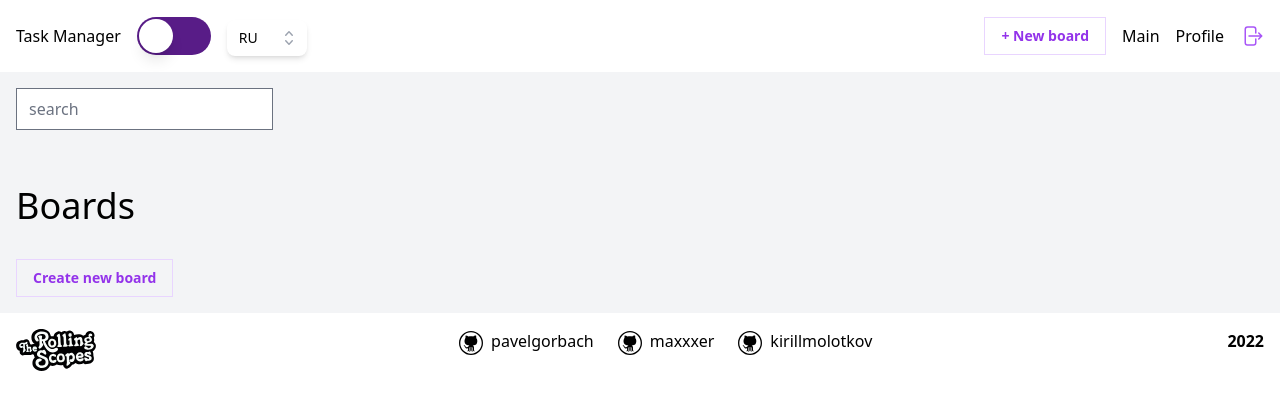
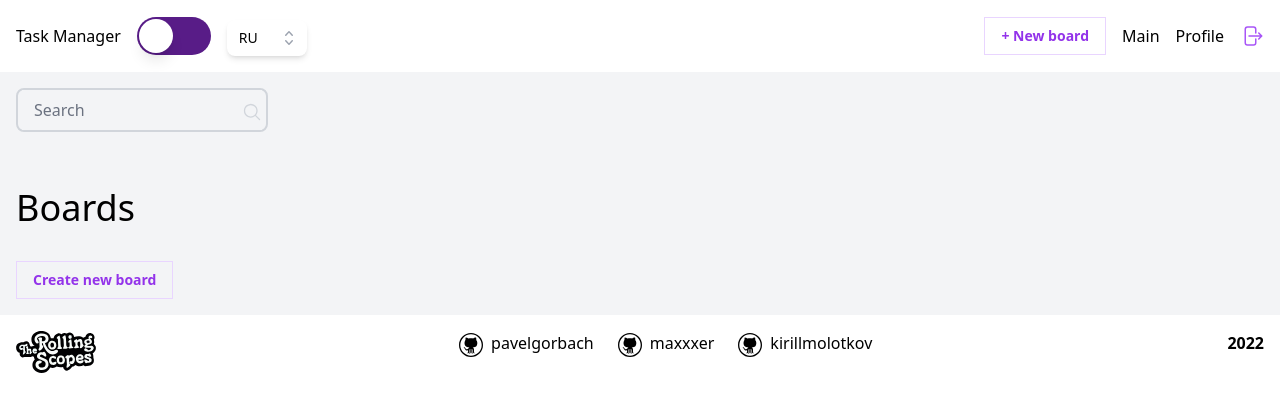
Before and after one commit to pavelgorbach/rs-clone, a React (Vite) app: page / in a window 1280 px wide. Both pictures are taken after a click on the button "Get started". Shown: the top 412 px of the page. Built offline with nearby package versions, Linux system fonts and the light colour scheme.

Commit message:
feat: Board List Search

```diff
--- a/src/api/index.ts
+++ b/src/api/index.ts
@@ -10,7 +10,7 @@ export type Column = {
   order: number
 }
 
-const boards: Map<number, Board> = new Map()
+export const boards: Map<number, Board> = new Map()
 
 let columns: Map<number, Column> = new Map()
 
--- a/src/pages/Main/MainPage.tsx
+++ b/src/pages/Main/MainPage.tsx
@@ -1,6 +1,9 @@
 import { Button, BoardCard, Loader, CreateBoardForm, Modal } from '@/components'
 import useMainPage from './useMainPage'
-
+import { useState } from 'react'
+import { MagnifyingGlassIcon } from '@heroicons/react/24/solid'
+import { Board } from '@/api'
+import cx from 'classnames'
 export default function Main() {
   const {
     isLoading,
@@ -14,7 +17,16 @@ export default function Main() {
     updateBoard,
     deleteBoard
   } = useMainPage()
+  const [searchValue, setSearchValue] = useState('')
+  const [focusValue, setFocusValue] = useState(false)
+  const searchBoards = (data: Array<Board> | undefined) => {
+    return data?.filter((board) => board.name.toLowerCase().includes(searchValue))
+  }
+  let currentData = data
 
+  if (searchBoards(data)) {
+    currentData = searchBoards(data)
+  }
   if (isLoading) {
     return <Loader />
   }
@@ -26,14 +38,35 @@ export default function Main() {
   return (
     <>
       <div className="container m-auto">
-        <input type="search" placeholder="search" />
-
+        <div
+          className={cx(
+            'relative flex w-min rounded-lg border-2  pl-1',
+            { 'border-gray-300': !focusValue },
+            {
+              ' border-purple-500': focusValue
+            }
+          )}
+        >
+          <input
+            className="mr-1 w-60 border-none bg-gray-100 outline-none focus:ring-0"
+            type="search"
+            placeholder="Search"
+            onChange={(event) => {
+              setSearchValue(event.target.value)
+            }}
+            onFocus={() => setFocusValue(true)}
+            onBlur={() => setFocusValue(false)}
+          />
+          <div className={cx('absolute inset-y-3 right-1', { hidden: focusValue })}>
+            <MagnifyingGlassIcon className="h-5 w-5 text-gray-300" />
+          </div>
+        </div>
         <h2>Boards</h2>
 
         <Button text="Create new board" onClick={openModal} />
 
         <div className="grid grid-cols-1 gap-3 sm:grid-cols-3 lg:grid-cols-4">
-          {data?.map((board) => {
+          {currentData?.map((board) => {
             return (
               <BoardCard
                 key={board.id}
```
